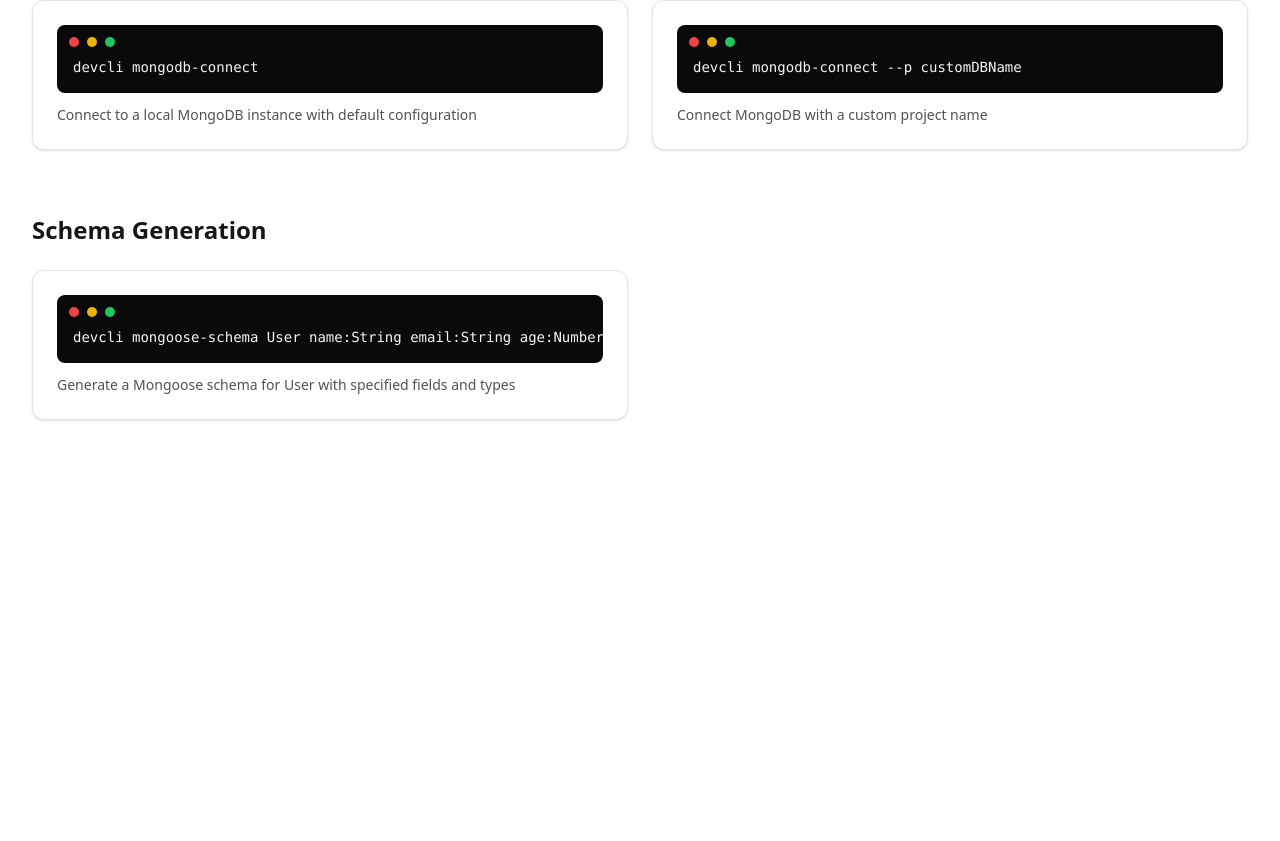
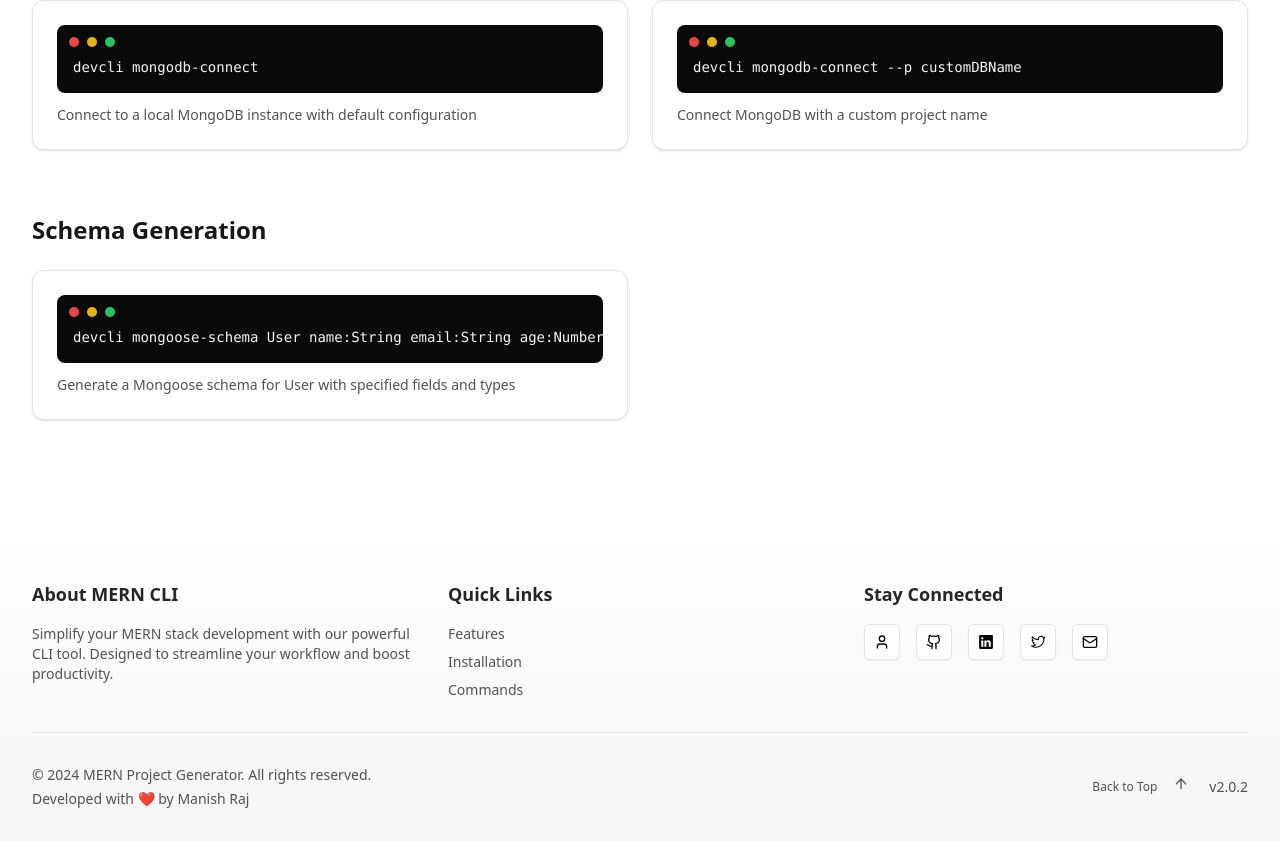
Before and after one commit to manishraj27/mern-project-cli-website, a React (Vite) app: page /command-showcase in a window 1280 px wide. Shown: the part 1195-2036 px from the top of the page. Before the commit the page ends 1711 px from the top, so only its background shows below. Built offline with nearby package versions, Linux system fonts and the light colour scheme.

Commit message:
refactor: Add @radix-ui/react-separator component and update components and styling

```diff
--- a/package.json
+++ b/package.json
@@ -14,6 +14,7 @@
     "@radix-ui/react-dropdown-menu": "^2.1.2",
     "@radix-ui/react-icons": "^1.3.0",
     "@radix-ui/react-scroll-area": "^1.2.0",
+    "@radix-ui/react-separator": "^1.1.0",
     "@radix-ui/react-slot": "^1.1.0",
     "class-variance-authority": "^0.7.0",
     "clsx": "^2.1.1",
--- a/src/App.jsx
+++ b/src/App.jsx
@@ -4,6 +4,7 @@
 
 import TheLandingPage from "./pages/TheLandingPage";
 import Navbar from "./pages/NavBar";
+import Footer from "./pages/Footer";
 
 const App=()=> {
   return (
@@ -19,6 +20,7 @@
         <Route path="/" element={<TheLandingPage />} />
         <Route path="/command-showcase" element={<CommandShowcase />} />
       </Routes>
+      <Footer />
     </ThemeProvider>
   );
 };
--- /dev/null
+++ b/src/components/ui/separator.jsx
@@ -0,0 +1,23 @@
+import * as React from "react"
+import * as SeparatorPrimitive from "@radix-ui/react-separator"
+
+import { cn } from "@/lib/utils"
+
+const Separator = React.forwardRef((
+  { className, orientation = "horizontal", decorative = true, ...props },
+  ref
+) => (
+  <SeparatorPrimitive.Root
+    ref={ref}
+    decorative={decorative}
+    orientation={orientation}
+    className={cn(
+      "shrink-0 bg-border",
+      orientation === "horizontal" ? "h-[1px] w-full" : "h-full w-[1px]",
+      className
+    )}
+    {...props} />
+))
+Separator.displayName = SeparatorPrimitive.Root.displayName
+
+export { Separator }
--- /dev/null
+++ b/src/pages/Footer.jsx
@@ -0,0 +1,106 @@
+import { useState, useEffect } from 'react';
+import { Button } from "@/components/ui/button";
+import { Github, Linkedin, Twitter, Mail, ArrowUp, X, User } from "lucide-react";
+import { Separator } from "@/components/ui/separator";
+import AnimatedShinyText from "@/components/ui/animated-shiny-text";
+import { LinkedInLogoIcon, TwitterLogoIcon } from '@radix-ui/react-icons';
+import Installation from './Installation';
+
+const Footer = () => {
+  const [isVisible, setIsVisible] = useState(false);
+
+  useEffect(() => {
+    const toggleVisibility = () => {
+      const footer = document.getElementById('footer');
+      if (footer) {
+        const footerTop = footer.getBoundingClientRect().top;
+        setIsVisible(footerTop <= window.innerHeight);
+      }
+    };
+
+    window.addEventListener('scroll', toggleVisibility);
+    return () => window.removeEventListener('scroll', toggleVisibility);
+  }, []);
+
+  const scrollToTop = () => {
+    window.scrollTo({
+      top: 0,
+      behavior: 'smooth'
+    });
+  };
+
+  return (
+    <footer id="footer" className="bg-gradient-to-b from-background to-neutral-100 dark:to-neutral-900 pt-16 pb-8">
+      <div className="max-w-7xl mx-auto px-4 sm:px-6 lg:px-8">
+        <div className="grid grid-cols-1 md:grid-cols-3 gap-8 mb-8">
+          <div>
+            <h3 className="text-lg font-semibold mb-4 text-neutral-800 dark:text-neutral-200">About MERN CLI</h3>
+            <p className="text-sm text-neutral-600 dark:text-neutral-400">
+              Simplify your MERN stack development with our powerful CLI tool.
+              Designed to streamline your workflow and boost productivity.
+            </p>
+          </div>
+          <div>
+            <h3 className="text-lg font-semibold mb-4 text-neutral-800 dark:text-neutral-200">Quick Links</h3>
+            <ul className="space-y-2 text-sm text-neutral-600 dark:text-neutral-400">
+              <li><a href="/" className="hover:text-neutral-800 dark:hover:text-neutral-200 transition-colors">Features</a></li>
+              <li><a href="/" className="hover:text-neutral-800 dark:hover:text-neutral-200 transition-colors">Installation</a></li>
+              <li><a href="command-showcase" className="hover:text-neutral-800 dark:hover:text-neutral-200 transition-colors">Commands</a></li>
+            </ul>
+          </div>
+          <div>
+            <h3 className="text-lg font-semibold mb-4 text-neutral-800 dark:text-neutral-200">Stay Connected</h3>
+            <div className="flex space-x-4">
+                <Button variant="outline" size="icon" onClick={() => window.open("https://manishraj.me", "_blank")}>
+                    <User className="h-5 w-5" />
+                </Button>
+              <Button variant="outline" size="icon" onClick={() => window.open("https://github.com/manishraj27", "_blank")}>
+                <Github className="h-5 w-5" />
+              </Button>
+              <Button variant="outline" size="icon" onClick={() => window.open("https://www.linkedin.com/in/manishraj27", "_blank")}>
+                <LinkedInLogoIcon className="h-5 w-5" />
+              </Button>
+              <Button variant="outline" size="icon" onClick={() => window.open("https://x.com/manish_rraaj", "_blank")}>
+                <TwitterLogoIcon className="h-5 w-5" />
+              </Button>
+              <Button variant="outline" size="icon" onClick={() => window.open("mailto:manish012raj@gmail.com", "_blank")}>
+                <Mail className="h-5 w-5" />
+              </Button>
+            </div>
+          </div>
+        </div>
+
+        <Separator className="my-8" />
+
+        <div className="flex flex-col md:flex-row justify-between items-center">
+          <div className="mb-4 md:mb-0">
+            <AnimatedShinyText className="text-sm text-neutral-600 dark:text-neutral-400">
+              © 2024 MERN Project Generator. All rights reserved.
+            </AnimatedShinyText>
+            <p className="text-sm text-neutral-600 dark:text-neutral-400 mt-1">
+              Developed with ❤️ by Manish Raj
+            </p>
+          </div>
+          <div className="flex items-center">
+            {isVisible && (
+              <Button
+                variant="ghost"
+                size="sm"
+                className="mr-2 text-neutral-600 dark:text-neutral-400 hover:text-neutral-800 dark:hover:text-neutral-200 transition-colors"
+                onClick={scrollToTop}
+              >
+                Back to Top
+                <ArrowUp className="ml-2 h-4 w-4 animate-bounce" />
+              </Button>
+            )}
+            <p className="text-sm text-neutral-600 dark:text-neutral-400">
+              v2.0.2
+            </p>
+          </div>
+        </div>
+      </div>
+    </footer>
+  );
+};
+
+export default Footer;
```
Also changed, not shown: 1 other file (tests, documents, lock files or other folders).
